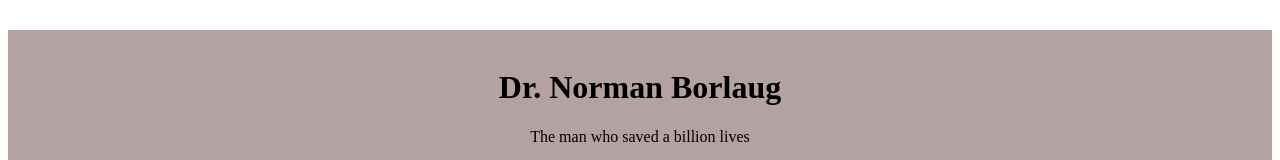
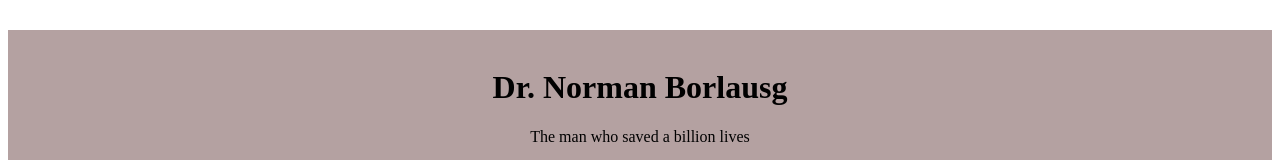
Before and after one commit to jasmeetsarin/tribute-page, a plain HTML site: page index.html in a window 1280 px wide. Shown: the top 160 px of the page. Drawn offline with Linux system fonts and the light colour scheme.

Commit message:
Update index.html august

```diff
--- a/index.html
+++ b/index.html
@@ -11,7 +11,7 @@
 <body>
     <div class="main">
         <br>
-    <h1>Dr. Norman Borlaug</h1>
+    <h1>Dr. Norman Borlausg</h1>
 
 
     <p>The man who saved a billion lives</p>
```
